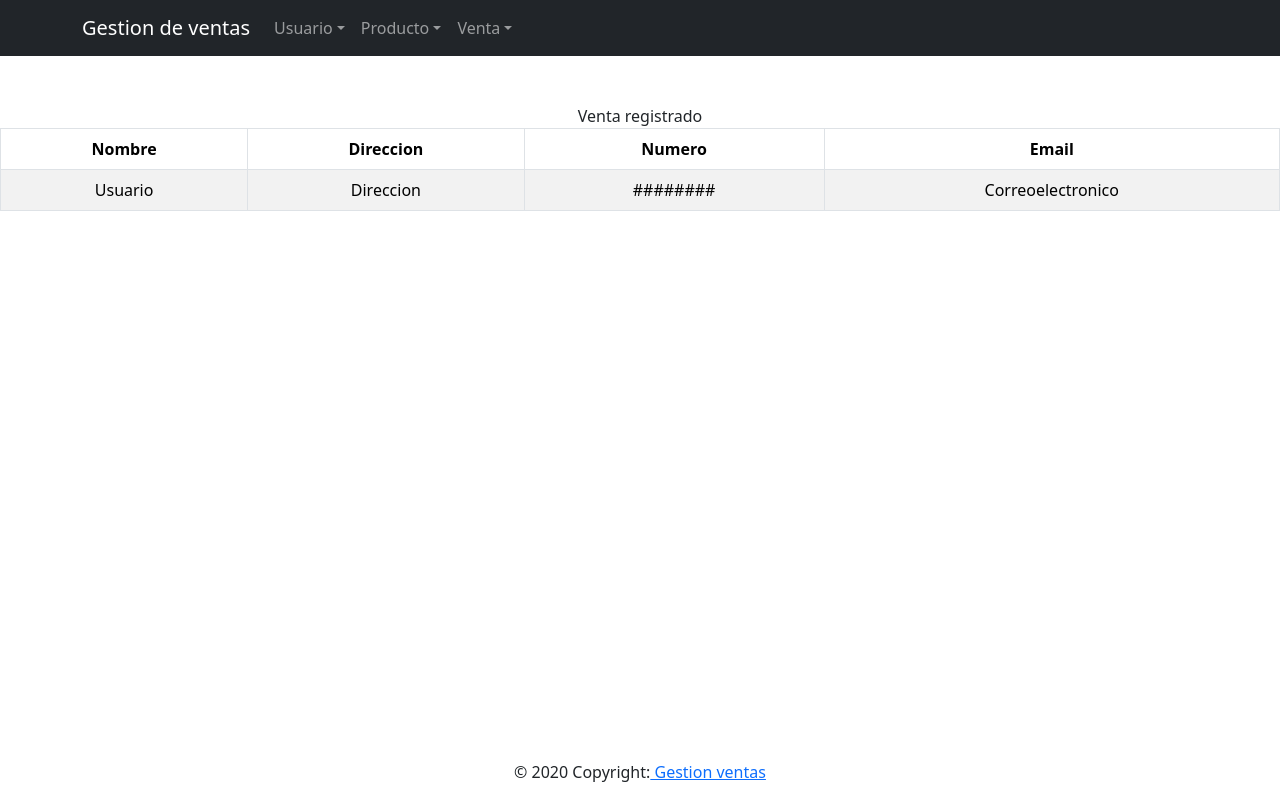
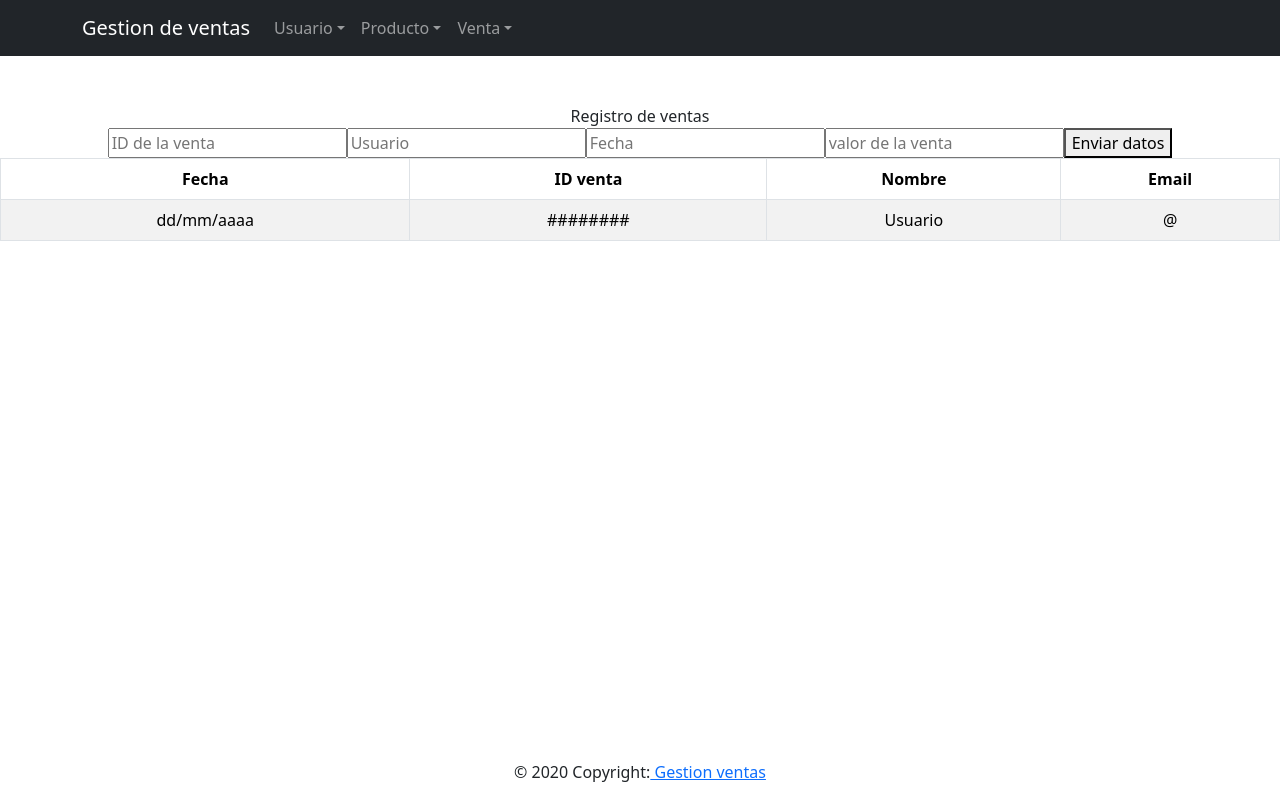
Before and after one commit to SandraCaballeroV/maintools-project, a React (Create React App) app in the folder gestion-ventas/: page /RegistrarVenta in a window 1280 px wide. Built offline with nearby package versions, Linux system fonts and the light colour scheme.

Commit message:
ejemplo de formulario con inputs y boton

```diff
--- a/gestion-ventas/package.json
+++ b/gestion-ventas/package.json
@@ -2,12 +2,16 @@
   "name": "gestion-ventas",
   "version": "0.1.0",
   "private": true,
+  "type":"module",
   "dependencies": {
     "@testing-library/jest-dom": "^5.11.4",
     "@testing-library/react": "^11.1.0",
     "@testing-library/user-event": "^12.1.10",
     "bootstrap": "5.1.1",
+    "express": "^4.17.1",
     "history": "^5.0.1",
+    "mongodb-client-encryption": "^1.2.7",
+    "mongoose": "^6.0.10",
     "react": "^17.0.2",
     "react-bootstrap": "^2.0.0-rc.0",
     "react-dom": "^17.0.2",
--- a/gestion-ventas/src/Components/ventas/RegistrarVenta.jsx
+++ b/gestion-ventas/src/Components/ventas/RegistrarVenta.jsx
@@ -1,29 +1,61 @@
 import Cabecera from "../cabecera/Cabecera"
 import { Table } from "react-bootstrap"
+import React, {useEffect, useState} from "react"
 const RegistrarVenta = () =>{
+
+  const [idVenta,setIdVenta] = useState()
+  useEffect(() =>{
+    console.log('Hola, soy un use effect que se ejecuta solo una vez cuando la pagina se rederiza');
+    //paso 2
+    //paso 3
+  },[]);
+
+  //Otro useEffect
+  useEffect(()=>{
+    console.log('funcion que se ejecuta al cambiar el valor de idVenta');
+    console.log('la variable es:',idVenta);
+  },[idVenta]);
+  //Capturar info del input
+  const enviarDatosAlBack = () =>{
+    console.log("el id es",idVenta);
+  }
+
+  const cambioUsuario = (e)=>{
+    console.log(e.target.value);
+  }
+
     return(
         <div>
             <Cabecera />
-             Venta registrado
+             Registro de ventas
              <div>
+        <div>
+          <form className="flex flex-co">
+          <input onChange={(e) => {setIdVenta(e.target.value);}} type="text" placeholder="ID de la venta"/>
+          <input onChange = {cambioUsuario} type="text" placeholder="Usuario"/>
+          <input type="text" placeholder="Fecha"/>
+          <input type="text" placeholder="valor de la venta"/>
+          <button type="button" onClick = {enviarDatosAlBack}>Enviar datos</button>
+          </form>
       <Table striped bordered hover>
         <thead>
           <tr>
+            <th>Fecha</th>
+            <th>ID venta</th>
             <th>Nombre</th>
-            <th>Direccion</th>
-            <th>Numero</th>
             <th>Email</th>
           </tr>
         </thead>
         <tbody>
           <tr>
+            <td>dd/mm/aaaa</td>
+            <td>########</td>
             <td>Usuario</td>
-            <td>Direccion</td>
-            <td>########</td>
-            <td>Correoelectronico</td>
+            <td>@</td>
           </tr>
        </tbody>
       </Table>
+      </div>
     </div>
         </div>
 
--- a/gestion-ventas/src/index.js
+++ b/gestion-ventas/src/index.js
@@ -5,6 +5,7 @@ import { createBrowserHistory } from 'history';
 import './index.css';
 import App from './App';
 import reportWebVitals from './reportWebVitals';
+
 const history = createBrowserHistory();
 
 ReactDOM.render(
@@ -16,6 +17,8 @@ ReactDOM.render(
   document.getElementById('root')
 );
 
+//Conexion a base de datos
+
 // If you want to start measuring performance in your app, pass a function
 // to log results (for example: reportWebVitals(console.log))
 // or send to an analytics endpoint. Learn more: https://bit.ly/CRA-vitals
```
Also changed, not shown: gestion-ventas/server.js (added, +45 -0 lines), gestion-ventas/src/App.js (+9 -0 lines), gestion-ventas/src/Components/usuario/RegistrarUsuario.jsx (line endings or trailing spaces), 2 other files (tests, documents, lock files or other folders).
